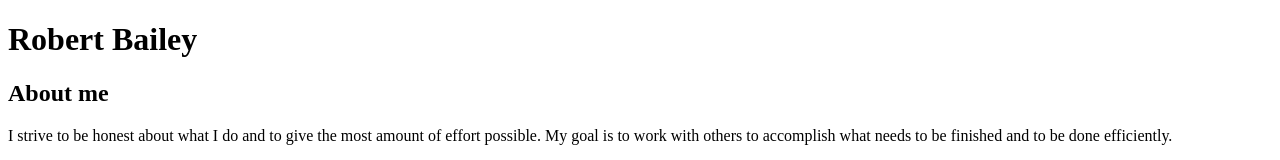
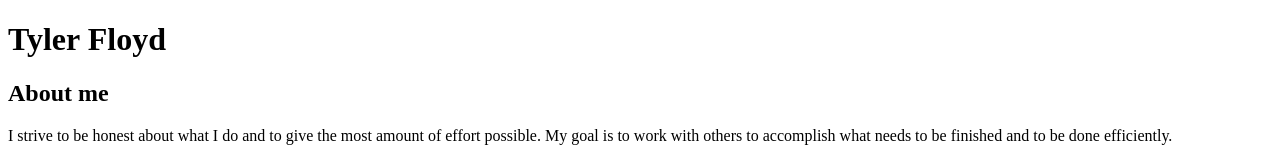
Before and after one commit to fourhops/fourhops.github.io, a plain HTML site: page index.html in a window 1280 px wide. Shown: the top 160 px of the page. Drawn offline with Linux system fonts and the light colour scheme.

Commit message:
index.html

```diff
--- a/index.html
+++ b/index.html
@@ -4,7 +4,7 @@
         <title>CSCE 190: Robert Bailey</title>
     </head>
     <body>
-        <h1>Robert Bailey</h1>
+        <h1>Tyler Floyd</h1>
         <div class="about">
             <h2>About me</h2>
 <p>I strive to be honest about what I do and to give the most amount of effort possible. My goal is to work with others to accomplish what needs to be finished and to be done efficiently.
```
